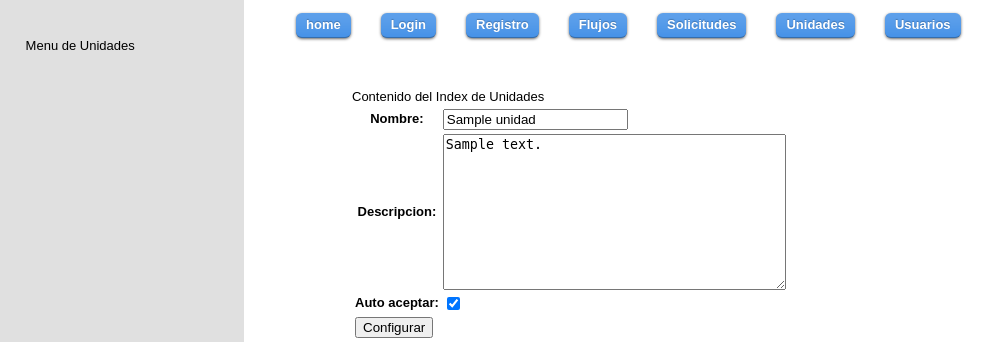
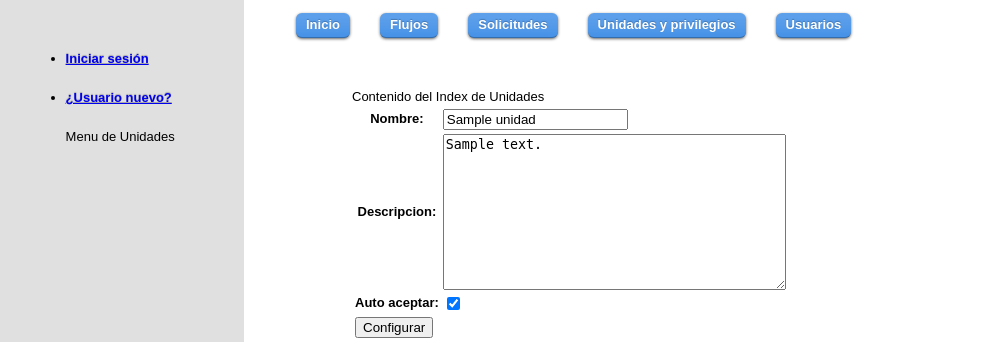
Before and after one commit to bishma-stornelli/flujosdetrabajo, a Django app: page /unidades/configurar_unidad/1/ in a window 1280 px wide. Shown: the part 235-577 px from the top of the page, without its empty margins (0-1000 px from the left). Run offline with Django 3.2, Linux system fonts and the light colour scheme; tables that the repository leaves empty hold one stand-in row (values such as "Sample post").

Commit message:
Arreglado varios links.

```diff
--- a/flujos/admin.py
+++ b/flujos/admin.py
@@ -1,5 +1,5 @@
+from django.contrib import admin
 from flujos.models import *
-from django.contrib import admin
 
 admin.site.register(Alerta)
 admin.site.register(TipoAlerta)
--- a/flujos/views.py
+++ b/flujos/views.py
@@ -1,14 +1,14 @@
 # Create your views here.
 from django.contrib import messages
 from django.contrib.auth.decorators import login_required
+from django.core.urlresolvers import reverse
 from django.http import HttpResponseRedirect, Http404
 from django.shortcuts import render_to_response, get_object_or_404
 from django.template.context import RequestContext
+from django.utils import timezone
 from flujos.forms import CrearFlujoForm, ModificarPasoForm, ModificarFlujoForm
 from flujos.models import Flujo, Paso
 from unidades.models import Unidad, SolicitudPrivilegio
-from django.utils import timezone
-from django.core.urlresolvers import reverse
 
 
 @login_required
--- a/flujosdetrabajo/urls.py
+++ b/flujosdetrabajo/urls.py
@@ -1,6 +1,6 @@
 from django.conf.urls import patterns, include, url
 from django.contrib import admin
-import flujos.urls
+from django.views.generic.base import TemplateView
 
 
 # Uncomment the next two lines to enable the admin:
@@ -10,24 +10,10 @@
     # Examples:
     # url(r'^$', 'flujosdetrabajo.views.home', name='home'),
     # url(r'^flujosdetrabajo/', include('flujosdetrabajo.foo.urls')),
+    url(r'^$', TemplateView.as_view(template_name='base.html')),
+
     url(r'^admin/', include(admin.site.urls)),
-    url(r'^$', 'usuarios.views.index'),
-
-    url(r'^login/', 'django.contrib.auth.views.login', {'template_name':'usuarios/log_in.html'}),
-    url(r'^logout/', 'usuarios.views.log_out'),
-    url(r'^registro/$', 'usuarios.views.registro'),
-
-    url(r'^index/$', 'usuarios.views.index'),
-
-
-
-    # Uncomment the admin/doc line below to enable admin documentation:
     url(r'^admin/doc/', include('django.contrib.admindocs.urls')),
-
-    # Uncomment the next line to enable the admin:
-
-
-    # Asi se importan urls de otros modulos
     url(r'^flujos/', include('flujos.urls')),
     url(r'^usuarios/', include('usuarios.urls')),
     url(r'^unidades/', include('unidades.urls')),
--- a/static_and_base/templates/base.html
+++ b/static_and_base/templates/base.html
@@ -11,11 +11,18 @@
     <body>
 
 	<div id="header">
-	   <h1 class="titulo1">       SISTEMA INTEGRADO DE CONTROL DE FLUJO </h1>
-
+	   <h1 class="titulo1">SISTEMA INTEGRADO DE CONTROL DE FLUJO </h1>
 	</div>
         <div id="submenu">
+                  <ul>
+                    {% if user.is_authenticated %}
+                        <li><a href="/usuarios/logout/">Cerrar sesi&oacute;n</a></li>
+                    {% else %}
+                        <li> <a href="/usuarios/login/">Iniciar sesi&oacute;n</a></li>
+                        <li> <a href="/usuarios/registro/">{{ "¿Usuario nuevo?" }}</a></li>
+                    {% endif %}
             {% block submenu %}{% endblock %}
+                  </ul>
         </div>
 
         <div id="wrap">
@@ -29,19 +36,14 @@
 
                 {% block menu %}
                     <ul id="top_menu">
-                    <li><a href="/" class="medium button blue">home</a></li>
-                    {% if user.is_authenticated %}
-                        <li><a href="/usuarios/logout/" class="medium button blue">Logout</a></li>
-                    {% else %}
-                        <li> <a href="/usuarios/login/" class="medium button blue">Login</a></li>
-                        <li> <a href="/usuarios/registro/" class="medium button blue">Registro</a></li>
-                    {% endif %}
+                    <li><a href="/" class="medium button blue">Inicio</a></li>
+
                     <li><a href="/flujos/index/" class="medium button blue">Flujos</a></li>
                     <li><a href="/solicitudes/index/" class="medium button blue">Solicitudes</a></li>
-                    <li><a href="/unidades/index/" class="medium button blue">Unidades</a></li>
+                    <li><a href="/unidades/index/" class="medium button blue">Unidades y privilegios</a></li>
                     <li><a href="/usuarios/index/" class="medium button blue">Usuarios</a></li>
                     {% if user.is_staff %}
-                        <li> <a href="admin/" class="medium button blue">Admin Site</a></li>
+                        <li> <a href="/admin/" class="medium button blue">Sitio del administrador</a></li>
                     {% endif %}
                     </ul>
                 {% endblock %}
@@ -52,7 +54,9 @@
 
 
                 <h1>{% block head %}{% endblock %}</h1>
-                {% block content %}{% endblock %}
+                {% block content %}
+                    <h1>P&aacute;gina inicial de flujos</h1>
+                {% endblock %}
             </div>
 
         </div>
--- a/unidades/templates/unidades/index.html
+++ b/unidades/templates/unidades/base.html
@@ -2,13 +2,8 @@
 
 {% block submenu %}
 
-<h1> Unidades y Privilegios</h1>
-
-	<p>Bienvenido {{user.username}}</p>
-	<ul>
 		<li><a href="/unidades/registrar_unidad/">Registrar Unidad</a></li>
 		<li><a href="/unidades/solicitar_privilegio/">Solicitar privilegios</a></li>
 		<li><a href="/unidades/otorgar_privilegio/">Otorgar privilegios</a></li>
-	</ul>
 
 {% endblock %}
--- a/unidades/templates/unidades/configurar_unidad.html
+++ b/unidades/templates/unidades/configurar_unidad.html
@@ -1,6 +1,6 @@
 
 
-{% extends "base.html" %}
+{% extends "unidades/base.html" %}
 
 # Template index de unidades
 # Requiere la variable unidades
--- a/unidades/templates/unidades/otorgar_privilegio.html
+++ b/unidades/templates/unidades/otorgar_privilegio.html
@@ -1,4 +1,4 @@
-{% extends "base.html" %}
+{% extends "unidades/base.html" %}
 {% comment %} Esta vista se encarga de mostrarle a los miembros de unidad o responsables
 	de unidad, las solicitudes de privilegios que se le han pedido, para que
 	estos puedan aceptar o cancelar la solicitud.
--- a/unidades/templates/unidades/registrar_unidad.html
+++ b/unidades/templates/unidades/registrar_unidad.html
@@ -1,4 +1,4 @@
-{% extends "base.html" %}
+{% extends "unidades/base.html" %}
 {% block content %}
 <form action="/unidades/registrar_unidad/" method="post">
 	{% csrf_token %}
--- a/unidades/templates/unidades/solicitar_privilegio.html
+++ b/unidades/templates/unidades/solicitar_privilegio.html
@@ -1,4 +1,4 @@
-{% extends "base.html" %}
+{% extends "unidades/base.html" %}
 
 {% block content %}
     <form action="/unidades/solicitar_privilegio/" method="POST">{% csrf_token %}
--- a/unidades/urls.py
+++ b/unidades/urls.py
@@ -11,5 +11,5 @@
     url(r'^otorgar_privilegio/$','otorgar_privilegios'),
     url(r'^solicitud_privilegio/$','solicitud_privilegio'),
     url(r'^solicitar_privilegio/$','solicitar_privilegio'),
-    url(r'^index/$', TemplateView.as_view(template_name = 'unidades/index.html') , name= "unidades_index"),
+    url(r'^index/$', TemplateView.as_view(template_name = 'unidades/base.html') , name= "unidades_index"),
     )
--- a/usuarios/admin.py
+++ b/usuarios/admin.py
@@ -1,4 +1,5 @@
-from usuarios.models import *
 from django.contrib import admin
+from usuarios.models import PerfilDeUsuario
+
 
 admin.site.register(PerfilDeUsuario)
--- a/usuarios/forms.py
+++ b/usuarios/forms.py
@@ -1,6 +1,6 @@
 from django import forms
+from django.contrib.auth.models import User
 from models import PerfilDeUsuario
-from django.contrib.auth.models import User
 
 class RegistroForm(forms.Form):
 	username = forms.CharField(max_length=20)
--- a/usuarios/templates/usuarios/index.html
+++ b/usuarios/templates/usuarios/index.html
@@ -1,6 +1,6 @@
 {% extends "base.html" %}
 
-{% block submenu %}
+{% block content %}
 
 <h1> Pagina Inicial </h1>
 
--- a/usuarios/urls.py
+++ b/usuarios/urls.py
@@ -1,4 +1,5 @@
 from django.conf.urls import patterns, include, url
+from django.contrib.auth.views import logout
 
 
 urlpatterns = patterns('',
@@ -9,9 +10,10 @@
 
 
 urlpatterns += patterns('usuarios.views',
-    url(r'registro/$', 'registro'),
-    url(r'logout/$', 'log_out'),
-    url(r'cambiar_clave/$', 'cambiar_clave'),
-    url(r'ConsultarDatosUsuario/$', 'consultar_datos_usuario'),
-    url(r'modificarDatosUsuario/$', 'modificar_datos_usuario'),
+    url(r'^registro/$', 'registro'),
+    url(r'^login/', 'django.contrib.auth.views.login', {'template_name':'usuarios/log_in.html'}),
+    url(r'^logout/$', logout, {'next_page': '/'}),
+    url(r'^cambiar_clave/$', 'cambiar_clave'),
+    url(r'^consultar_datos_usuario/$', 'consultar_datos_usuario'),
+    url(r'^modificar_datos_usuario/$', 'modificar_datos_usuario'),
 )
```
Also changed, not shown: flujos/models.py (+6 -1 lines), usuarios/templates/usuarios/log_in.html (+10 -25 lines), usuarios/views.py (+5 -5 lines).
